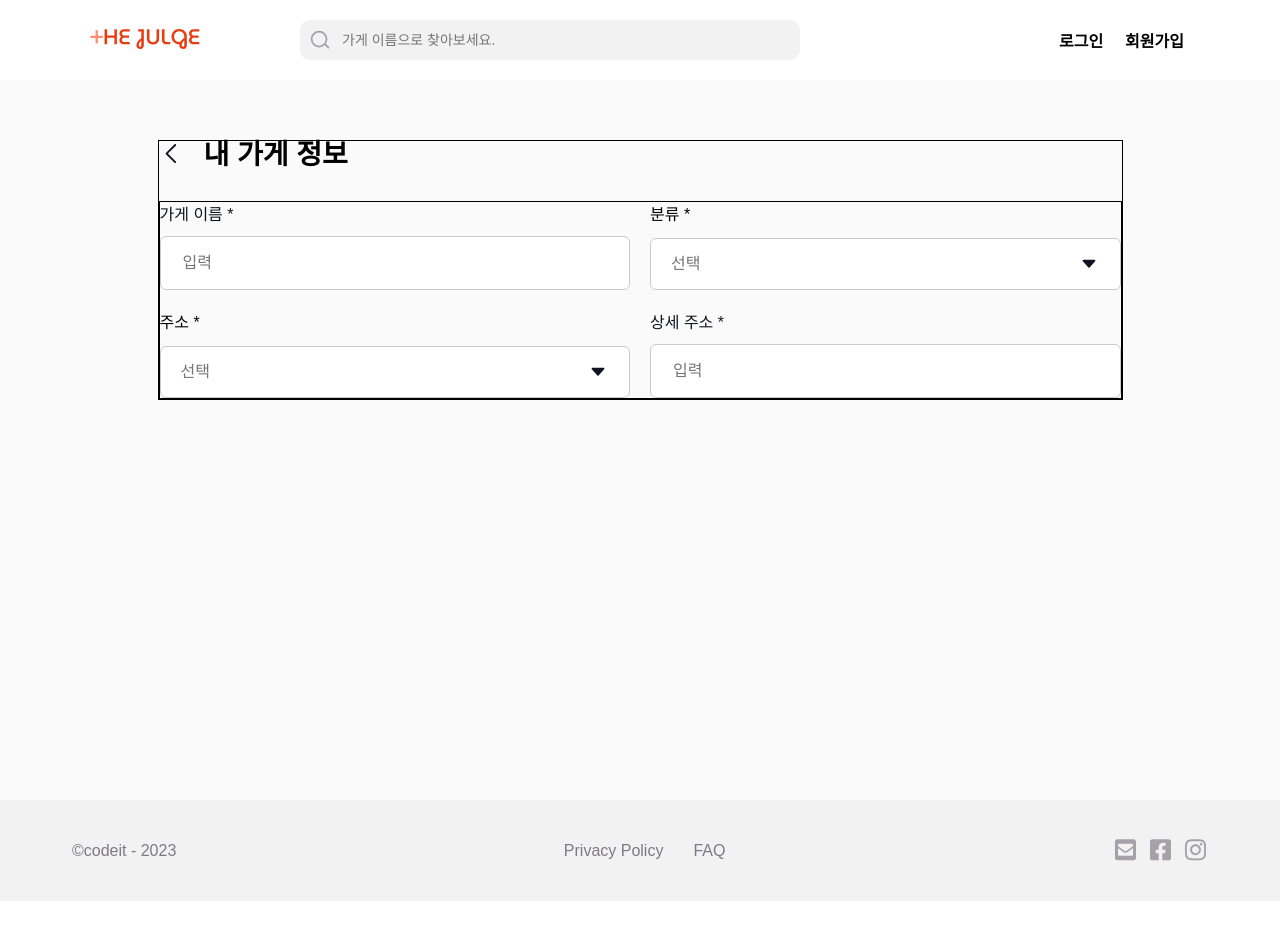
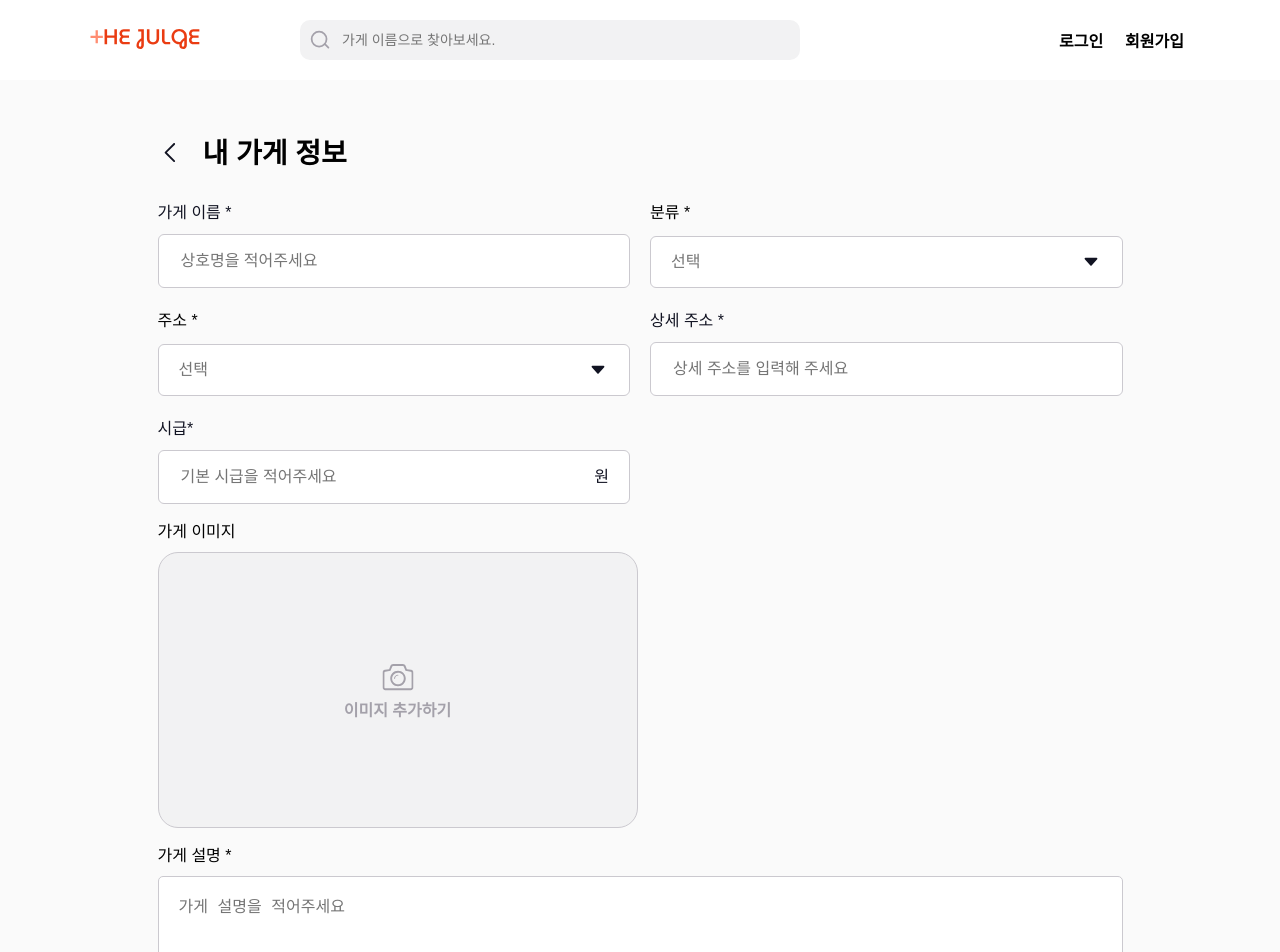
Before and after one commit to sprint-part3-team10/tenten, a Next.js app: page /myshop/register in a window 1280 px wide. Shown: the top 952 px of the page. Before the commit the page ends 901 px from the top, so only its background shows below. Built offline with nearby package versions, Linux system fonts and the light colour scheme; a web font is replaced by a local one.

Commit message:
Feat: 내 가게 정보 등록 페이지 구현

```diff
--- a/src/app/(main)/myshop/register/page.module.scss
+++ b/src/app/(main)/myshop/register/page.module.scss
@@ -3,7 +3,6 @@
 .layout {
   @include layout;
 
-  height: 100vh;
   background: $gray-5;
 }
 
@@ -12,7 +11,6 @@
   flex-direction: column;
   gap: 3rem;
   align-items: center;
-  border: 1px solid black;
 
   @include media(tablet) {
     padding: 0 2rem;
@@ -35,7 +33,6 @@
   display: flex;
   flex-direction: column;
   gap: 2rem;
-  border: 1px solid black;
   width: 100%;
 }
 
@@ -43,4 +40,72 @@
   display: grid;
   grid-template-columns: 1fr 1fr;
   gap: 2rem;
+
+  @include media(mobile) {
+    display: flex;
+    flex-direction: column;
+  }
 }
+
+.imageInputBox {
+  display: flex;
+  flex-direction: column;
+  gap: 1.2rem;
+
+  p {
+    @include text-16-l;
+  }
+}
+
+.imageInput {
+  display: none;
+}
+
+.storeImageBox {
+  position: relative;
+  display: flex;
+  align-items: center;
+  justify-content: center;
+  width: 48rem;
+  height: 27.6rem;
+  cursor: pointer;
+  background: $gray-10;
+  border: 1px solid $gray-30;
+  border-radius: 2rem;
+
+  @include media(mobile) {
+    width: 100%;
+  }
+}
+
+.storeImage {
+  border-radius: 2rem;
+}
+
+.defaultImageBox {
+  display: flex;
+  flex-direction: column;
+  gap: 1rem;
+  align-items: center;
+
+  p {
+    @include text-16-b;
+
+    color: $gray-40;
+  }
+}
+
+.submitButton {
+  display: flex;
+  justify-content: center;
+  width: 100%;
+
+  .buttonSize {
+    @include media(tablet) {
+      width: 55%;
+    }
+    @include media(mobile) {
+      width: 100%;
+    }
+  }
+}
--- a/src/app/(main)/myshop/register/page.tsx
+++ b/src/app/(main)/myshop/register/page.tsx
@@ -1,21 +1,120 @@
 'use client';
 
 import { useRouter } from 'next/navigation';
-import { useState } from 'react';
+import { useRef, useState } from 'react';
+import { useForm } from 'react-hook-form';
+import ModalPortal from '@/src/components/common/modal/ModalPortal';
+import Modal from '@/src/components/common/modal/Modal';
 import Input from '@/src/components/common/input/Input';
 import Dropdown from '@/src/components/common/Dropdown';
 import BackSpaceButton from '@/src/components/common/BackSpaceButton';
+import Button from '@/src/components/common/Button';
+import TextArea from '@/src/components/common/TextArea';
 import {
   STORE_CATEGORY_LIST,
   LOCATION_LIST,
 } from '@/src/constants/dropdownList';
-import DatePicker from '@/src/components/common/Datepicker';
+import createPresignedUrl from '@/src/api/createPresignedUrl';
+import Image from 'next/image';
+import cameraIcon from '@/public/icons/camera.svg';
 import styles from './page.module.scss';
 
+interface MyShopFormData {
+  name: string;
+  category: string;
+  address1: string;
+  address2: string;
+  description: string;
+  imageUrl: string;
+  originalHourlyPay: number | string;
+}
+
 export default function Home() {
+  const [isShow, setIsShow] = useState(false);
+  const handleShowModal = (modalState: boolean) => {
+    setIsShow(modalState);
+  };
+
+  const imageInputRef = useRef(null);
+  const handleFilePickerClick = () => {
+    imageInputRef.current.click();
+  };
   const router = useRouter();
   const handleGoBack = () => {
     router.back();
+  };
+
+  const {
+    register,
+    handleSubmit,
+    formState: { errors },
+    watch,
+    setValue,
+    clearErrors,
+  } = useForm<MyShopFormData>({
+    mode: 'onBlur',
+    defaultValues: {
+      name: '',
+      category: '',
+      address1: '',
+      address2: '',
+      imageUrl: '',
+      originalHourlyPay: '',
+      description: '',
+    },
+  });
+
+  // name : 가게이름
+  // category : 분류
+  // address1 : 주소
+  // address2 : 상세주소
+  // originalHourlyPay : 기본시급
+  const {
+    name: nameError,
+    category: categoryError,
+    address1: address1Error,
+    address2: address2Error,
+    originalHourlyPay: originalHourlyPayError,
+    description: descriptionError,
+  } = errors;
+
+  const handleNameChange = (e: React.ChangeEvent<HTMLInputElement>) => {
+    if (e.target.value) clearErrors('name');
+  };
+  const handleDetailAddressChange = (
+    e: React.ChangeEvent<HTMLInputElement>,
+  ) => {
+    if (e.target.value) clearErrors('address2');
+  };
+  const handleHourlyPayChange = (e: React.ChangeEvent<HTMLInputElement>) => {
+    if (e.target.value) clearErrors('originalHourlyPay');
+  };
+
+  const handleCategoryChange = (selectedCategory: string) => {
+    setValue('category', selectedCategory);
+    clearErrors('category');
+  };
+  const handleLocationChange = (selectedLocation: string) => {
+    setValue('address1', selectedLocation);
+    clearErrors('address1');
+  };
+
+  const handleTextAreaChange = (e: React.ChangeEvent<HTMLTextAreaElement>) => {
+    setValue('description', e.target.value);
+    clearErrors('description');
+  };
+
+  const handleImageFileChange = async (
+    e: React.ChangeEvent<HTMLInputElement>,
+  ) => {
+    const file = e.target.files[0];
+    const presignedUrl = await createPresignedUrl(file);
+    setValue('imageUrl', presignedUrl);
+  };
+
+  const onSubmit = (formData: MyShopFormData) => {
+    console.log(formData);
+    handleShowModal(true);
   };
 
   return (
@@ -25,14 +124,123 @@ export default function Home() {
           <BackSpaceButton onClose={handleGoBack} size={25} />
           <p>내 가게 정보</p>
         </div>
-        <form className={styles.formBox}>
+        <form className={styles.formBox} onSubmit={handleSubmit(onSubmit)}>
           <div className={styles.inputBox}>
-            <Input label='가게 이름 *' inputType='text' />
-            <Dropdown labelName='분류 *' optionList={STORE_CATEGORY_LIST} />
-            <Dropdown labelName='주소 *' optionList={LOCATION_LIST} />
-            <Input label='상세 주소 *' inputType='text' />
+            <Input
+              label='가게 이름 *'
+              inputType='text'
+              onChange={handleNameChange}
+              error={nameError}
+              placeholder='상호명을 적어주세요'
+              register={register('name', {
+                required: '필수 입력사항입니다.',
+              })}
+            />
+            <Dropdown
+              labelName='분류 *'
+              optionList={STORE_CATEGORY_LIST}
+              register={register('category', {
+                required: '필수 입력사항입니다.',
+              })}
+              error={categoryError}
+              value={watch('category')}
+              onChange={handleCategoryChange}
+            />
+            <Dropdown
+              labelName='주소 *'
+              optionList={LOCATION_LIST}
+              register={register('address1', {
+                required: '필수 입력사항입니다.',
+              })}
+              error={address1Error}
+              value={watch('address1')}
+              onChange={handleLocationChange}
+            />
+            <Input
+              label='상세 주소 *'
+              inputType='text'
+              onChange={handleDetailAddressChange}
+              placeholder='상세 주소를 입력해 주세요'
+              error={address2Error}
+              register={register('address2', {
+                required: '필수 입력사항입니다',
+              })}
+            />
+            <Input
+              label='시급*'
+              inputType='number'
+              onChange={handleHourlyPayChange}
+              placeholder='기본 시급을 적어주세요'
+              error={originalHourlyPayError}
+              register={register('originalHourlyPay', {
+                required: '필수 입력사항입니다',
+                validate: {
+                  minWage: value =>
+                    parseInt(value) >= 9860 ||
+                    '최저시급(9860원) 보다 낮은 값은 입력할 수 없습니다',
+                },
+              })}
+            />
+          </div>
+          <div className={styles.imageInputBox}>
+            <input
+              ref={imageInputRef}
+              className={styles.imageInput}
+              type='file'
+              accept='image/*'
+              onChange={handleImageFileChange}
+            />
+            <p>가게 이미지</p>
+            <div
+              className={styles.storeImageBox}
+              onClick={handleFilePickerClick}
+            >
+              {watch('imageUrl') ? (
+                <Image
+                  className={styles.storeImage}
+                  src={watch('imageUrl')}
+                  alt='가게이미지'
+                  fill
+                  sizes='48rem'
+                />
+              ) : (
+                <div className={styles.defaultImageBox}>
+                  <Image src={cameraIcon} width={32} height={32} alt='카메라' />
+                  <p>이미지 추가하기</p>
+                </div>
+              )}
+            </div>
+          </div>
+          <TextArea
+            labelName='가게 설명 *'
+            textLimit={200}
+            placeholder='가게 설명을 적어주세요'
+            register={register('description', {
+              required: '필수 입력사항입니다.',
+            })}
+            value={watch('description')}
+            onChange={handleTextAreaChange}
+            error={descriptionError}
+          />
+          <div className={styles.submitButton}>
+            <div className={styles.buttonSize}>
+              <Button buttonType='submit' text='등록하기' size='L' />
+            </div>
           </div>
         </form>
+        {isShow && (
+          <ModalPortal>
+            <Modal
+              icon='check'
+              message='등록이 완료되었습니다.'
+              minWidth='20rem'
+              maxWidth='40rem'
+              buttonText={['확인']}
+              buttonWidthPercent='25%'
+              handleModal={handleShowModal}
+            />
+          </ModalPortal>
+        )}
       </div>
     </div>
   );
```
